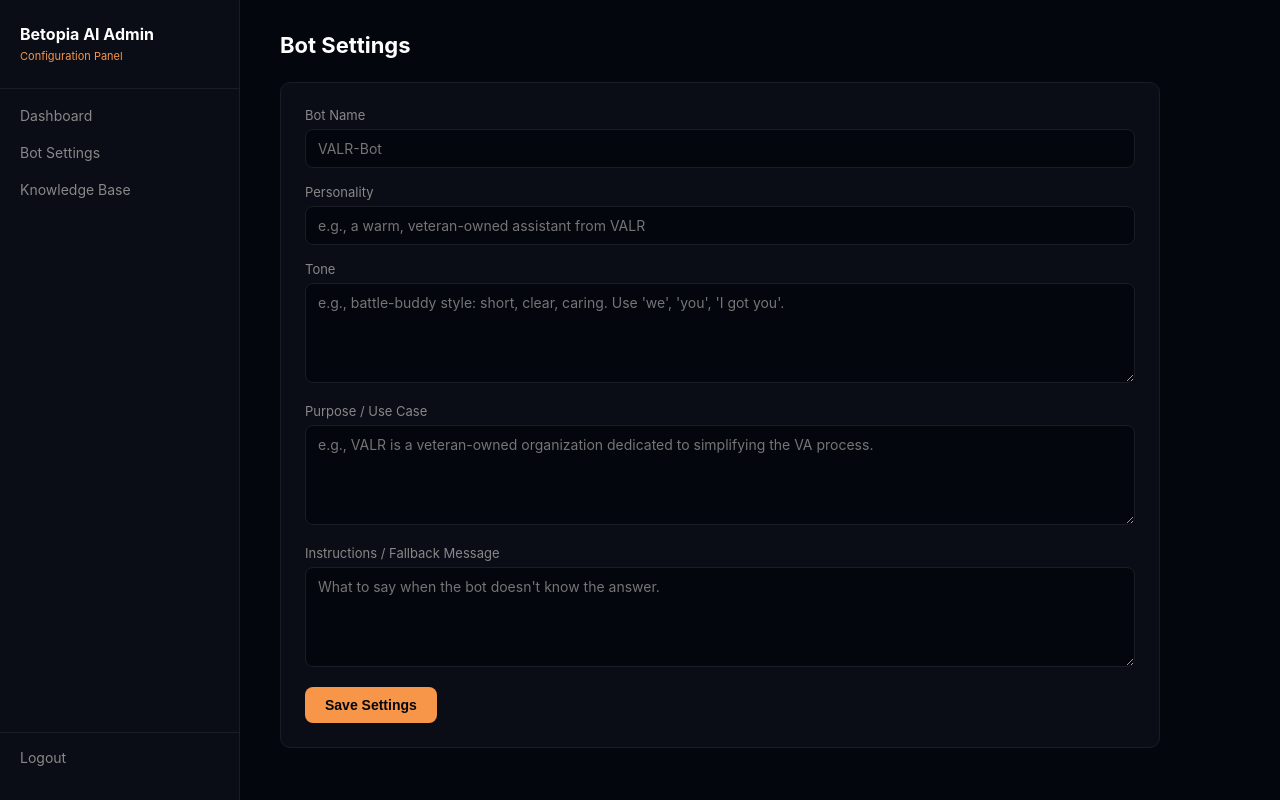
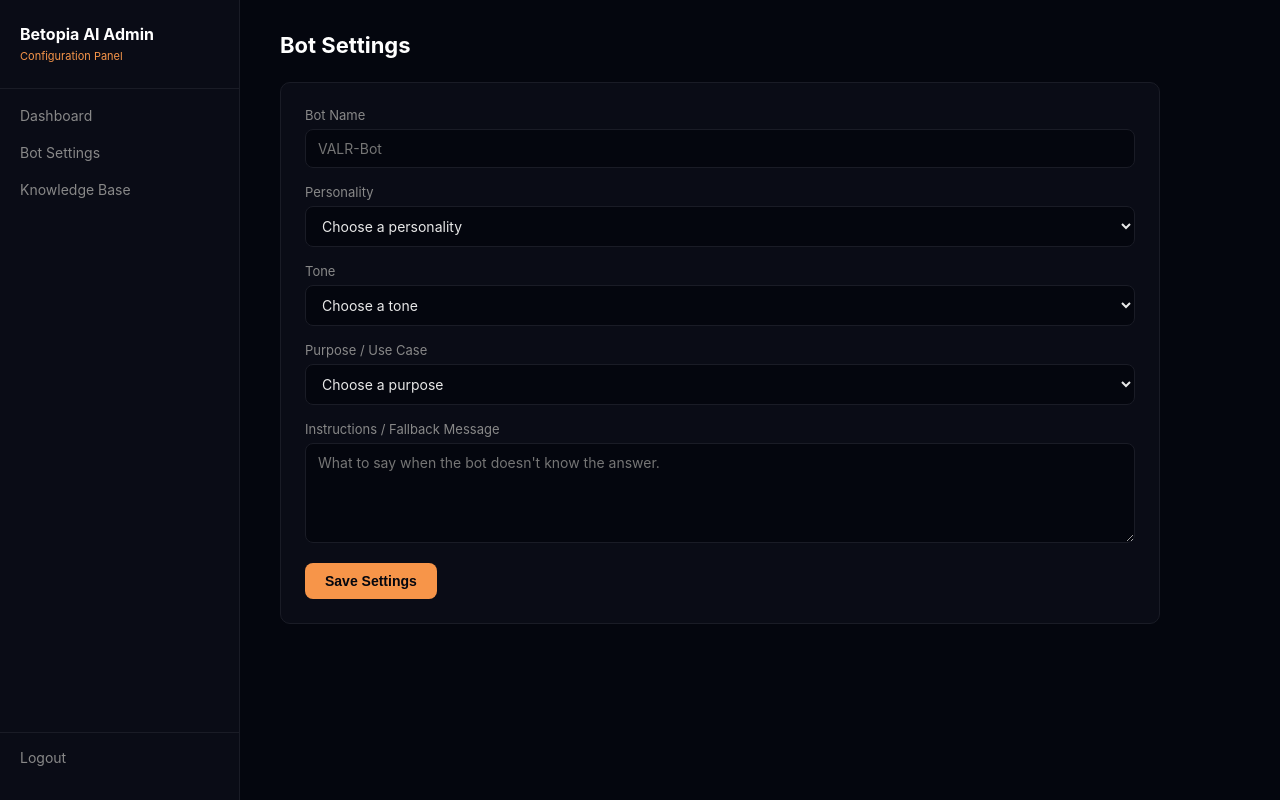
Before and after one commit to Bashar12345/general_bot, a Flask app: template templates/admin/settings.html in a window 1280 px wide. Run offline with Flask 3, Linux system fonts and the light colour scheme; the template is opened without the code that fills it, so the values that code supplies are empty.

Commit message:
Add personality, tone, and purpose options to admin settings

```diff
--- a/templates/admin/settings.html
+++ b/templates/admin/settings.html
@@ -11,15 +11,39 @@
     </div>
     <div class="form-group">
       <label>Personality</label>
-      <input type="text" name="personality" value="{{ settings.personality }}" placeholder="e.g., a warm, veteran-owned assistant from VALR">
+      <select name="personality">
+        <option value="">Choose a personality</option>
+        {% if settings.personality and settings.personality not in personality_options %}
+          <option value="{{ settings.personality }}" selected>{{ settings.personality }} (current custom)</option>
+        {% endif %}
+        {% for option in personality_options %}
+          <option value="{{ option }}" {% if settings.personality == option %}selected{% endif %}>{{ option }}</option>
+        {% endfor %}
+      </select>
     </div>
     <div class="form-group">
       <label>Tone</label>
-      <textarea name="tone" placeholder="e.g., battle-buddy style: short, clear, caring. Use 'we', 'you', 'I got you'.">{{ settings.tone }}</textarea>
+      <select name="tone">
+        <option value="">Choose a tone</option>
+        {% if settings.tone and settings.tone not in tone_options %}
+          <option value="{{ settings.tone }}" selected>{{ settings.tone }} (current custom)</option>
+        {% endif %}
+        {% for option in tone_options %}
+          <option value="{{ option }}" {% if settings.tone == option %}selected{% endif %}>{{ option }}</option>
+        {% endfor %}
+      </select>
     </div>
     <div class="form-group">
       <label>Purpose / Use Case</label>
-      <textarea name="purpose" placeholder="e.g., VALR is a veteran-owned organization dedicated to simplifying the VA process.">{{ settings.purpose }}</textarea>
+      <select name="purpose">
+        <option value="">Choose a purpose</option>
+        {% if settings.purpose and settings.purpose not in purpose_options %}
+          <option value="{{ settings.purpose }}" selected>{{ settings.purpose }} (current custom)</option>
+        {% endif %}
+        {% for option in purpose_options %}
+          <option value="{{ option }}" {% if settings.purpose == option %}selected{% endif %}>{{ option }}</option>
+        {% endfor %}
+      </select>
     </div>
     <div class="form-group">
       <label>Instructions / Fallback Message</label>
```
Also changed, not shown: admin.py (+31 -1 lines).
